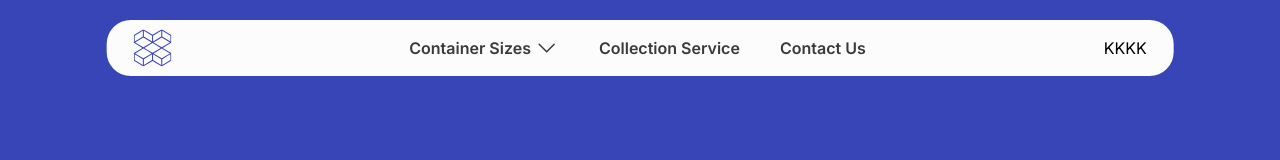
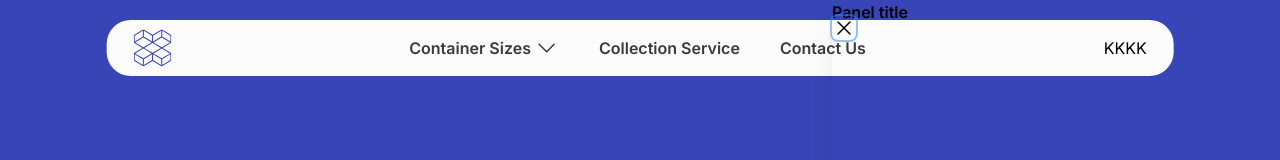
Before and after one commit to shanewmurphy/blue-box-site-new, a Next.js app: page /Collection-service in a window 1280 px wide. Shown: the top 160 px of the page. Built offline with nearby package versions, Linux system fonts and the light colour scheme.

Commit message:
Update to flyout menu issue

```diff
--- a/app/compontents/Flyout-menu-mobile.jsx
+++ b/app/compontents/Flyout-menu-mobile.jsx
@@ -5,7 +5,7 @@ import { Dialog, Transition } from "@headlessui/react";
 import { XMarkIcon } from "@heroicons/react/24/outline";
 
 export default function Example() {
-  const [open, setOpen] = useState(false);
+  const [open, setOpen] = useState(true);
 
   return (
     <div>
@@ -53,7 +53,7 @@ export default function Example() {
                       leaveFrom="opacity-100"
                       leaveTo="opacity-0"
                     >
-                      <div className="absolute right-0 top-0 -ml-8 flex pr-2 pt-4 sm:-ml-10 sm:pr-4">
+                      <div className="absolute left-0 top-0 flex pr-2 pt-4  sm:pr-4">
                         <button
                           type="button"
                           className="relative rounded-md text-gray-300 hover:text-white focus:outline-none focus:ring-2 focus:ring-white"
@@ -65,13 +65,13 @@ export default function Example() {
                         </button>
                       </div>
                     </Transition.Child>
-                    <div className="flex h-full flex-col overflow-y-scroll bg-white py-6 shadow-xl">
-                      <div className="px-4 sm:px-6">
+                    <div className="flex h-full flex-col overflow-y-scroll bg-white shadow-xl">
+                      <div className="">
                         <Dialog.Title className="text-base font-semibold leading-6 text-gray-900">
                           Panel title
                         </Dialog.Title>
                       </div>
-                      <div className="relative mt-6 flex-1 px-4 sm:px-6">
+                      <div className="relative overflow-hidden mt-6 flex-1">
                         {/* Your content */}
                       </div>
                     </div>
--- a/app/globals.css
+++ b/app/globals.css
@@ -2,6 +2,16 @@
 @tailwind components;
 @tailwind utilities;
 
+body {
+  position: relative;
+  width: 100%;
+  overflow-x: hidden !important;
+}
+html {
+  position: relative;
+  width: 100%;
+  overflow-x: hidden !important;
+}
 .icon:hover {
   fill: #ff0000; /* Change the color to red on hover */
 }
```
